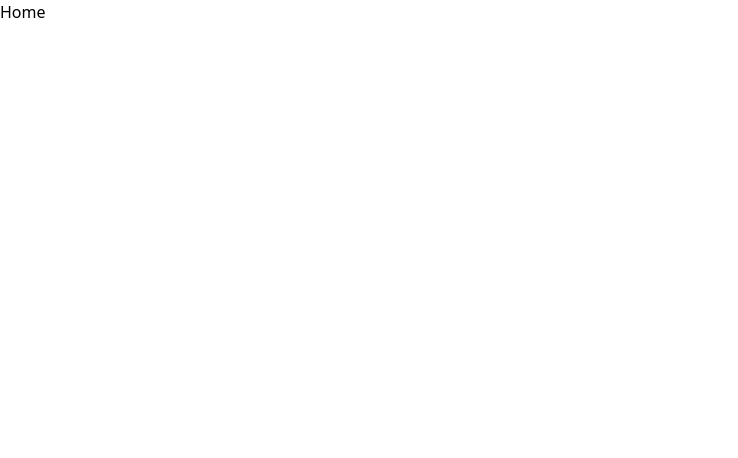
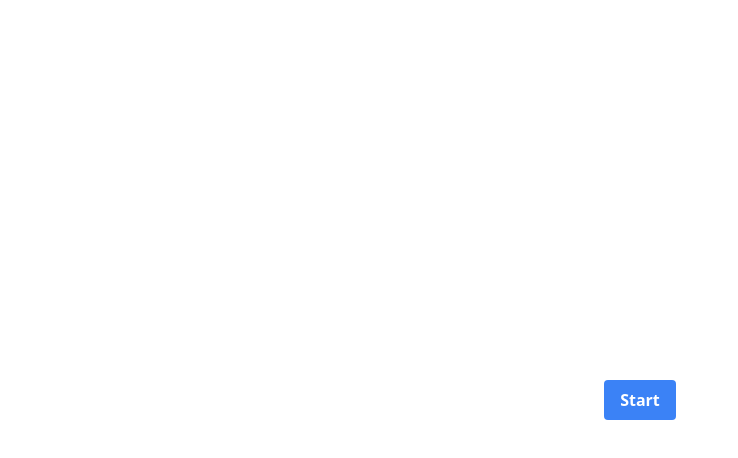
Before and after one commit to joeribreedveld/f3m9-prog-skills, a Next.js app: page / in a window 1280 px wide. Shown: the top 458 px of the page, without its empty margins (0-738 px from the left). Built offline with nearby package versions, Linux system fonts and the light colour scheme.

Commit message:
feat(home): add styles, add start button, add question page with dynamic route

```diff
--- a/components/Layout.tsx
+++ b/components/Layout.tsx
@@ -9,7 +9,9 @@ interface LayoutProps {
 function Layout({ children }: LayoutProps) {
   return (
     <>
-      <main>{children}</main>
+      <main className="h-screen w-screen flex items-center justify-center">
+        {children}
+      </main>
     </>
   );
 }
--- a/pages/index.tsx
+++ b/pages/index.tsx
@@ -1,10 +1,18 @@
 // Imports
+import { useRouter } from "next/router";
 
 // Functions
 function Home() {
+  const router = useRouter();
+
   return (
     <>
-      <p>Home</p>
+      <button
+        onClick={() => router.push("/questions/1")}
+        className="bg-blue-500 hover:bg-blue-700 text-white font-bold py-2 px-4 rounded"
+      >
+        Start
+      </button>
     </>
   );
 }
--- /dev/null
+++ b/pages/questions/[id].tsx
@@ -0,0 +1,13 @@
+// Imports
+
+// Functions
+function QuestionPage() {
+  return (
+    <>
+      <h1>Question Page</h1>
+    </>
+  );
+}
+
+// Exports
+export default QuestionPage;
```
